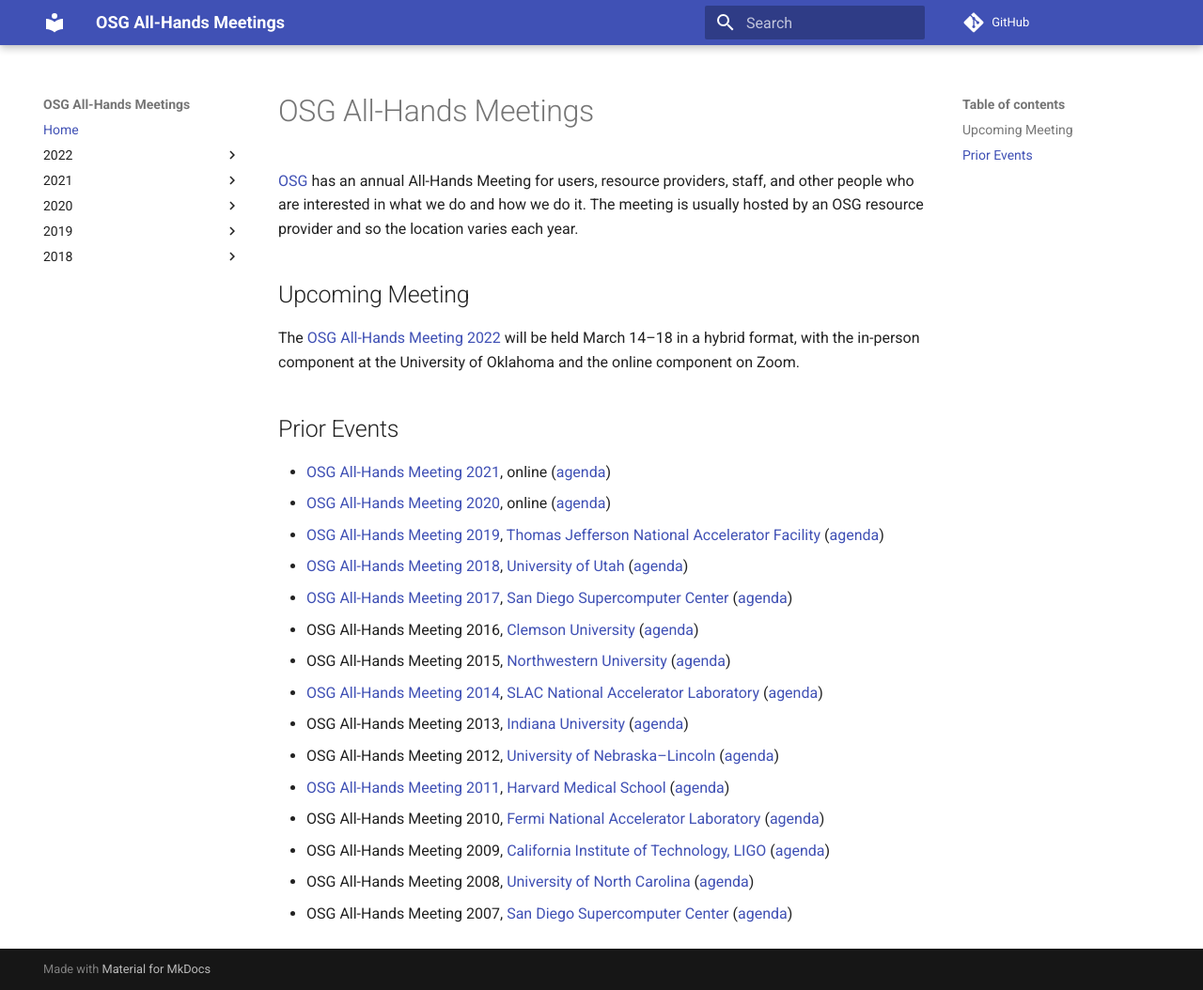
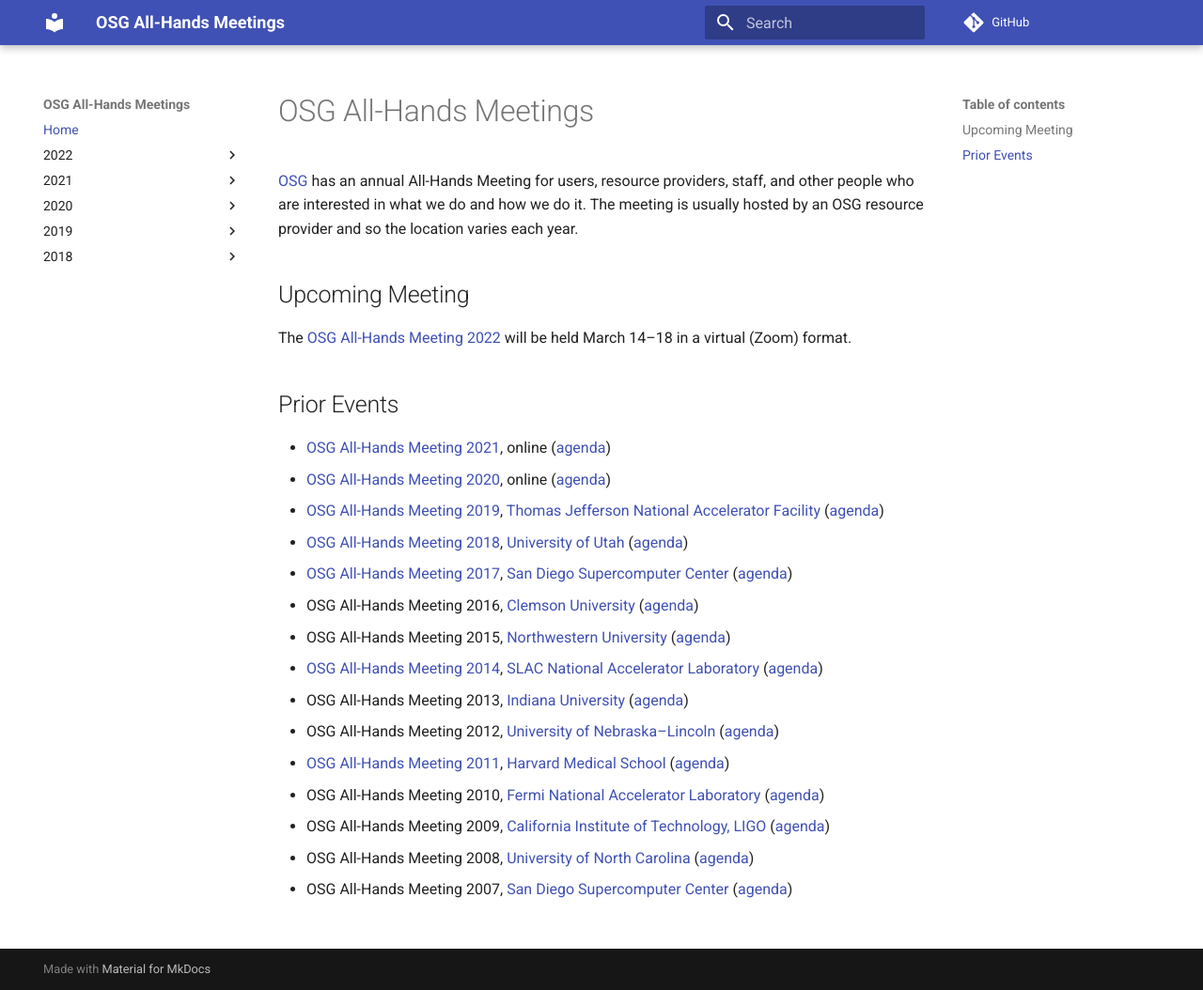
Before and after one commit to osg-htc/all-hands, an MkDocs documentation site: the page built from docs/index.md, in a window 1280 px wide and 1054 px high. Shown: the whole window at 94% size. Built offline with MkDocs 1.6.1 and Material for MkDocs 9.7.7, drawn with Linux system fonts in a browser that asks for light colours; comment, search, counter and statistics services are not loaded.

Commit message:
Update index.md
Removing hybrid references

```diff
--- a/docs/index.md
+++ b/docs/index.md
@@ -8,9 +8,7 @@
 
 The [OSG All-Hands Meeting 2022](2022/index.md) will be held
 March 14&ndash;18
-in a hybrid format,
-with the in-person component at the University of Oklahoma
-and the online component on Zoom.
+in a virtual (Zoom) format.
 
 ## Prior Events
 
```
